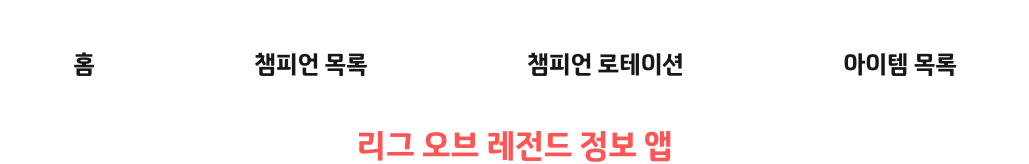
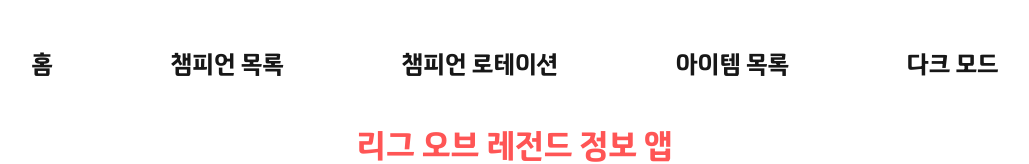
Before and after one commit to ldcumg/lol-dex, a Next.js app: page / in a window 1280 px wide. Shown: the top 164 px of the page, without its empty margins (125-1154 px from the left). Built offline with nearby package versions, Linux system fonts and the light colour scheme.

Commit message:
update: 다크모드

```diff
--- a/package.json
+++ b/package.json
@@ -11,6 +11,7 @@
 	"dependencies": {
 		"garlic-toast": "^0.0.1",
 		"next": "14.2.13",
+		"next-themes": "^0.3.0",
 		"react": "^18.3.1",
 		"react-dom": "^18.3.1"
 	},
--- a/src/app/globals.css
+++ b/src/app/globals.css
@@ -23,13 +23,6 @@
     padding: 2vh 3vw;
     font-size: 1.5vh;
     word-break: keep-all;
-  }
-
-  @media (prefers-color-scheme: dark) {
-    :root {
-      --background: #0a0a0a;
-      --foreground: #ededed;
-    }
   }
 
   h1 {
--- a/src/app/layout.tsx
+++ b/src/app/layout.tsx
@@ -3,6 +3,8 @@
 import Link from "next/link";
 import Loading from "../components/Loading";
 import type { Metadata } from "next";
+import DarkModeBtn from "@/components/DarkModeBtn";
+import { ThemeProvider } from "next-themes";
 
 export const metadata: Metadata = {
 	title: "챔피언 로테이션",
@@ -16,12 +18,15 @@
 const RootLayout = ({ children }: Props) => {
 	return (
 		<html lang="ko">
-			<body>
+			<body className="dark:bg-black dark:text-white">
 				<header className="text-[2vh] my-[2vh] md:text-[3vh] md:my-[4vh] flex place-content-evenly">
 					<Link href="/">홈</Link>
 					<Link href="/champions">챔피언 목록</Link>
 					<Link href="/rotation">챔피언 로테이션</Link>
 					<Link href="/items">아이템 목록</Link>
+					<ThemeProvider attribute="class">
+						<DarkModeBtn />
+					</ThemeProvider>
 				</header>
 				<Suspense fallback={<Loading />}>{children}</Suspense>
 			</body>
--- /dev/null
+++ b/src/components/DarkModeBtn.tsx
@@ -0,0 +1,20 @@
+"use client";
+
+import { useTheme } from "next-themes";
+
+const DarkModeBtn = () => {
+	const { theme, setTheme } = useTheme();
+
+	return (
+		<div>
+			<button
+				onClick={() => {
+					setTheme(theme === "dark" ? "light" : "dark");
+				}}>
+				{theme === "dark" ? <div>라이트 모드</div> : <div>다크 모드</div>}
+			</button>
+		</div>
+	);
+};
+
+export default DarkModeBtn;
--- a/tailwind.config.ts
+++ b/tailwind.config.ts
@@ -1,6 +1,7 @@
 import type { Config } from "tailwindcss";
 
 const config: Config = {
+	darkMode: "class",
 	content: [
 		"./src/pages/**/*.{js,ts,jsx,tsx,mdx}",
 		"./src/components/**/*.{js,ts,jsx,tsx,mdx}",
@@ -16,4 +17,5 @@
 	},
 	plugins: [],
 };
+
 export default config;
```
Also changed, not shown: 1 other file (tests, documents, lock files or other folders). Lines whose indentation alone changed are shown as unchanged.
